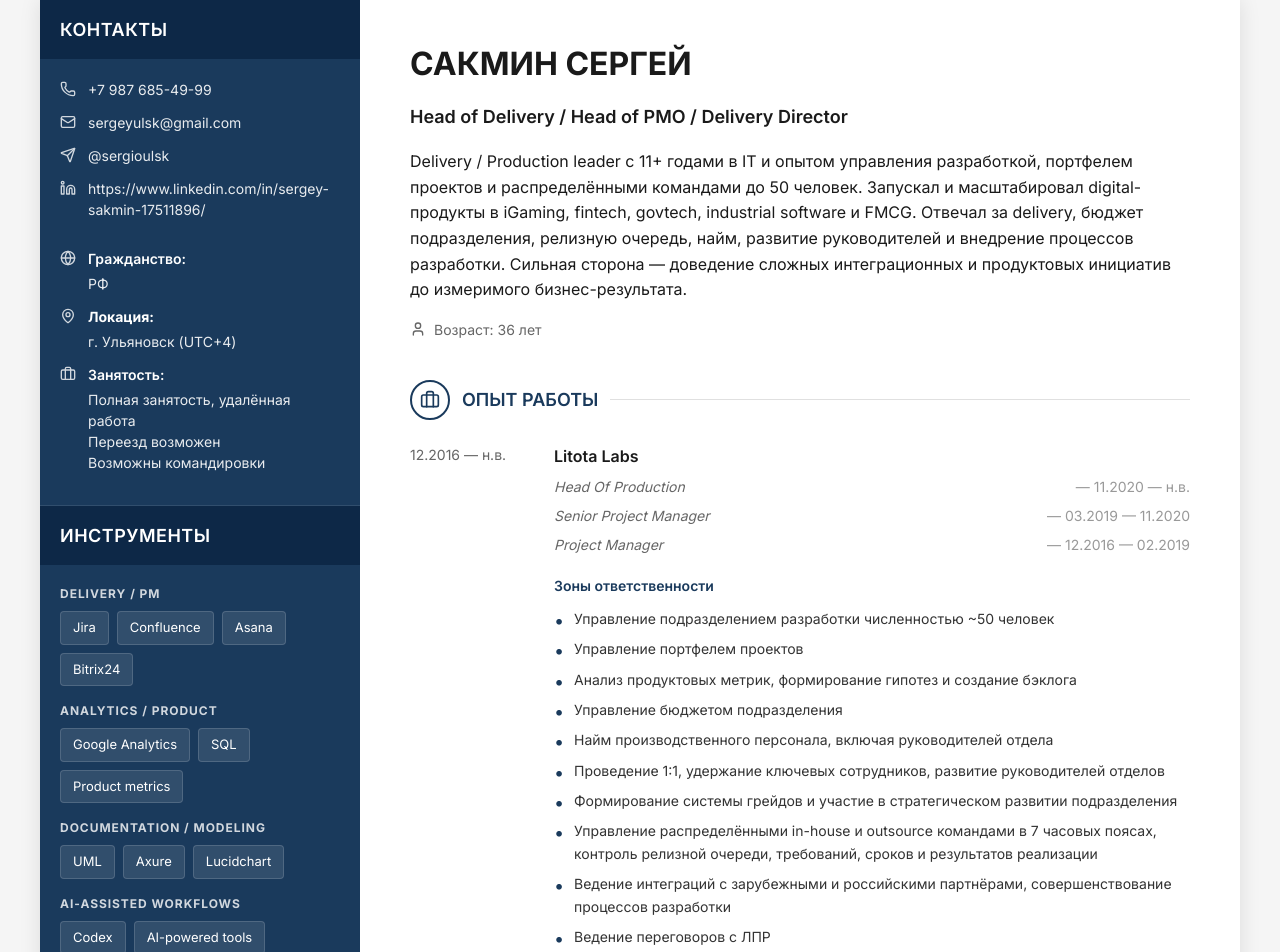
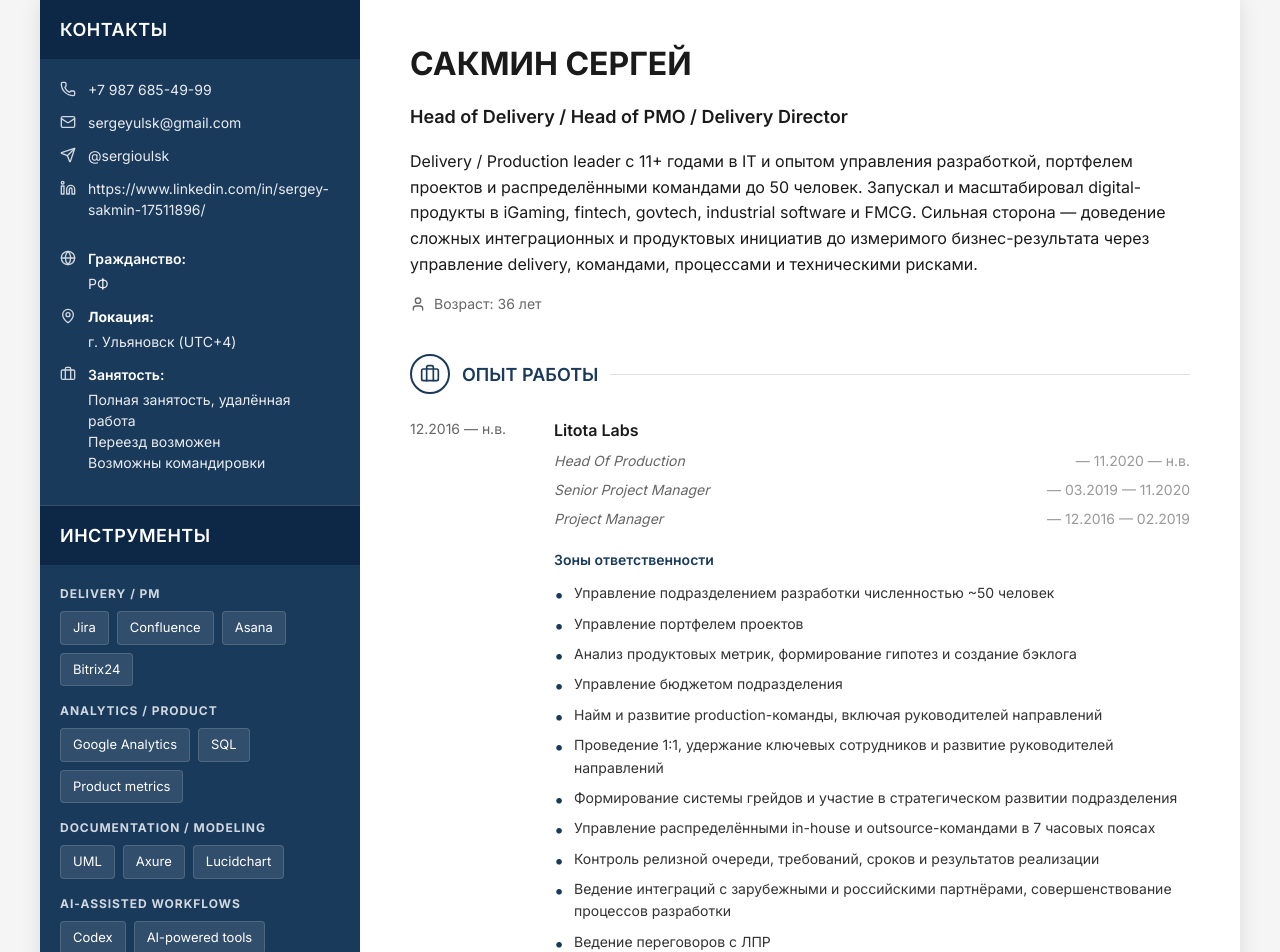
Before and after one commit to Sakmin/about, a Next.js app: page /about/ in a window 1280 px wide. Shown: the top 952 px of the page. Built offline with nearby package versions, Linux system fonts and the light colour scheme.

Commit message:
Refine Litota responsibilities and summary

```diff
--- a/src/data/resume.ts
+++ b/src/data/resume.ts
@@ -2,7 +2,7 @@ export const resumeData = {
   personal: {
     name: "САКМИН СЕРГЕЙ",
     title: "Head of Delivery / Head of PMO / Delivery Director",
-    summary: "Delivery / Production leader с 11+ годами в IT и опытом управления разработкой, портфелем проектов и распределёнными командами до 50 человек. Запускал и масштабировал digital-продукты в iGaming, fintech, govtech, industrial software и FMCG. Отвечал за delivery, бюджет подразделения, релизную очередь, найм, развитие руководителей и внедрение процессов разработки. Сильная сторона — доведение сложных интеграционных и продуктовых инициатив до измеримого бизнес-результата.",
+    summary: "Delivery / Production leader с 11+ годами в IT и опытом управления разработкой, портфелем проектов и распределёнными командами до 50 человек. Запускал и масштабировал digital-продукты в iGaming, fintech, govtech, industrial software и FMCG. Сильная сторона — доведение сложных интеграционных и продуктовых инициатив до измеримого бизнес-результата через управление delivery, командами, процессами и техническими рисками.",
     age: 36,
     email: "sergeyulsk@gmail.com",
     telegram: "@sergioulsk",
@@ -71,10 +71,11 @@ export const resumeData = {
         "Управление портфелем проектов",
         "Анализ продуктовых метрик, формирование гипотез и создание бэклога",
         "Управление бюджетом подразделения",
-        "Найм производственного персонала, включая руководителей отдела",
-        "Проведение 1:1, удержание ключевых сотрудников, развитие руководителей отделов",
+        "Найм и развитие production-команды, включая руководителей направлений",
+        "Проведение 1:1, удержание ключевых сотрудников и развитие руководителей направлений",
         "Формирование системы грейдов и участие в стратегическом развитии подразделения",
-        "Управление распределёнными in-house и outsource командами в 7 часовых поясах, контроль релизной очереди, требований, сроков и результатов реализации",
+        "Управление распределёнными in-house и outsource-командами в 7 часовых поясах",
+        "Контроль релизной очереди, требований, сроков и результатов реализации",
         "Ведение интеграций с зарубежными и российскими партнёрами, совершенствование процессов разработки",
         "Ведение переговоров с ЛПР",
       ],
```
